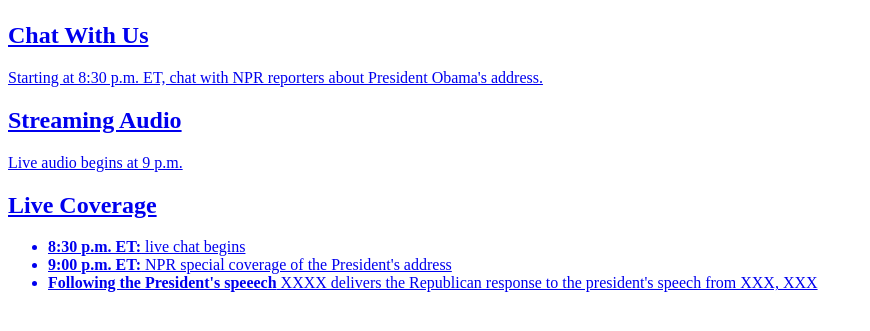
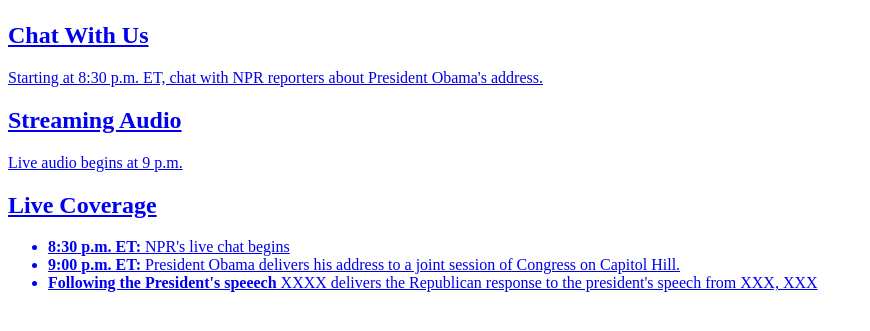
Before and after one commit to nprapps/sotu, a Flask app: template templates/widget.html in a window 1280 px wide. Shown: the part 58-389 px from the top of the page, without its empty margins (0-870 px from the left). Run offline with Flask 2, Linux system fonts and the light colour scheme; the template is opened without the code that fills it, so the values that code supplies are empty.

Commit message:
More verbiage tweaks.

```diff
--- a/jst/chat.html
+++ b/jst/chat.html
@@ -54,8 +54,8 @@
 				<h3>State of the Union Schedule</h3>
 				<p><em>(All times Eastern)</em></p>
 				<ul>
-					<li><span><strong class="time">8:30 p.m.:</strong> live chat begins</span></li>
-					<li><span><strong class="time">9:00 p.m.:</strong> NPR special coverage of the President's address</span></li>
+					<li><span><strong class="time">8:30 p.m.:</strong> NPR's live chat begins</span></li>
+					<li><span><strong class="time">9:00 p.m.:</strong> President Obama delivers his address to a joint session of Congress on Capitol Hill.</span></li>
                     <li><span><strong>Following the President's speeech:</strong> TKTK delivers the Republican response to the president's speech from TKTK</span></li>
 				</ul>
 			</div>
--- a/templates/widget.html
+++ b/templates/widget.html
@@ -41,8 +41,8 @@
             <div class="wrap">
                 <h2>Live Coverage</h2>
                 <ul>
-                    <li><span><strong>8:30 p.m. ET:</strong> live chat begins</span></li>
-                    <li><span><strong>9:00 p.m. ET:</strong> NPR special coverage of the President's address</span></li>
+                    <li><span><strong>8:30 p.m. ET:</strong> NPR's live chat begins</span></li>
+                    <li><span><strong>9:00 p.m. ET:</strong> President Obama delivers his address to a joint session of Congress on Capitol Hill.</span></li>
                     <li><span><strong>Following the President's speeech</strong> XXXX delivers the Republican response to the president's speech from XXX, XXX</span></li>
                 </ul>
             </div>
```
